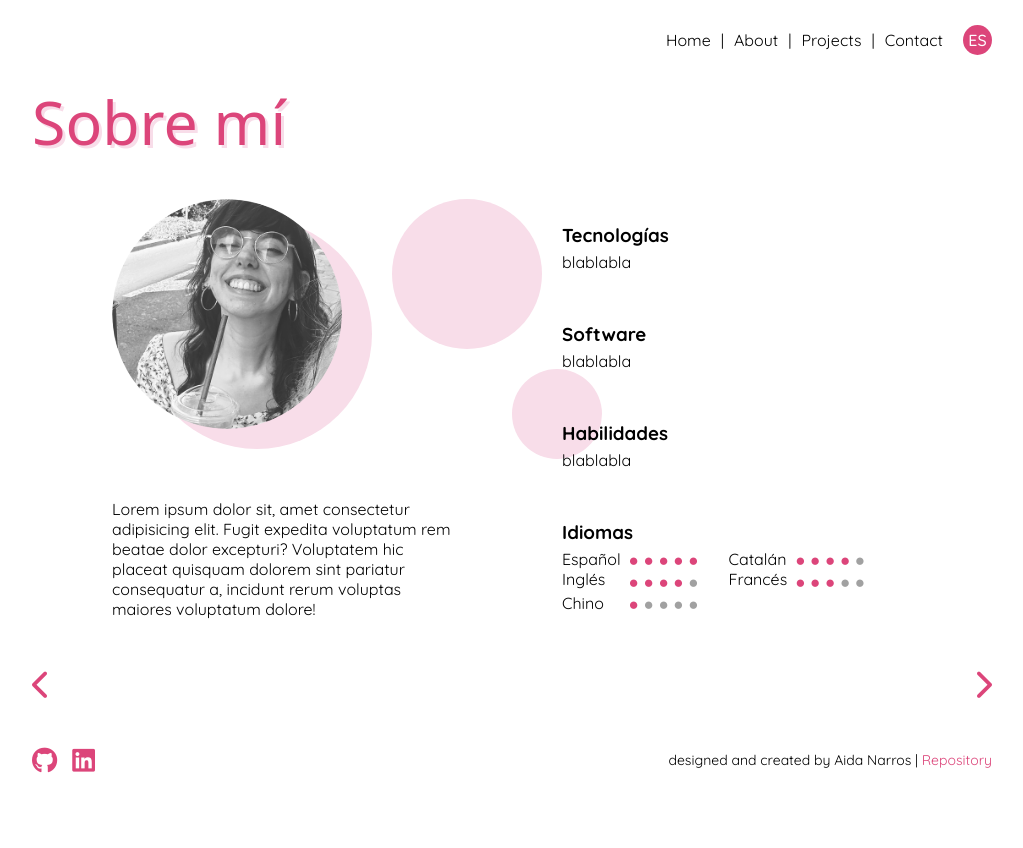
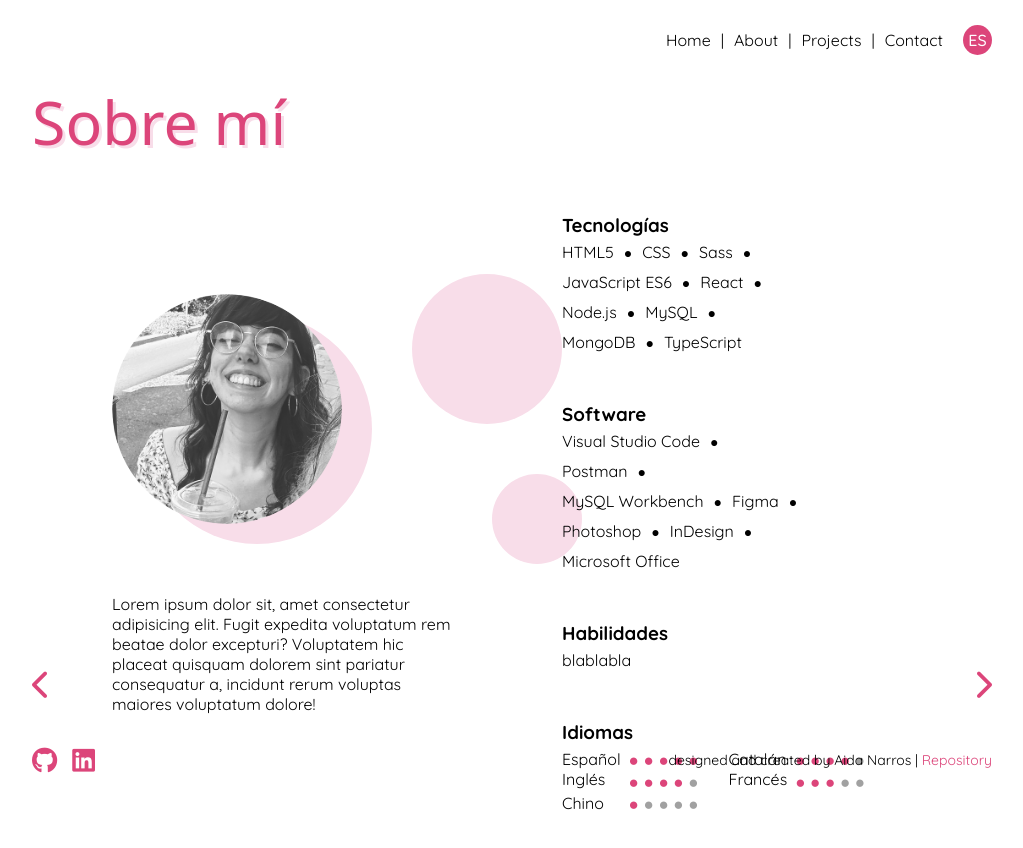
Before and after one commit to aidanarr/portfolio, a React (Vite) app: page /#/about in a window 1280 px wide. Shown: the top 848 px of the page, without its empty margins (128-1151 px from the left). Before the commit the page ends 800 px from the top, so only its background shows below. Built offline with nearby package versions, Linux system fonts and the light colour scheme; a web font is replaced by a local one.

Commit message:
about animations

```diff
--- a/src/components/About.tsx
+++ b/src/components/About.tsx
@@ -32,15 +32,33 @@ const About = () => {
         <div className="about__info--skills">
           <div>
             <h3>Tecnologías</h3>
-            <div>blablabla</div>
+            <div className="skills-items">
+              <p>HTML5</p>
+              <p>CSS</p>
+              <p>Sass</p>
+              <p>JavaScript ES6</p>
+              <p>React</p>
+              <p>Node.js</p>
+              <p>MySQL</p>
+              <p>MongoDB</p>
+              <p>TypeScript</p>
+            </div>
           </div>
           <div>
             <h3>Software</h3>
-            <div>blablabla</div>
+            <div className="skills-items">
+              <p>Visual Studio Code</p>
+              <p>Postman</p>
+              <p>MySQL Workbench</p>
+              <p>Figma</p>
+              <p>Photoshop</p>
+              <p>InDesign</p>
+              <p>Microsoft Office</p>
+            </div>
           </div>
           <div>
             <h3>Habilidades</h3>
-            <div>blablabla</div>
+            <div className="skills-items">blablabla</div>
           </div>
           <div>
             <h3>Idiomas</h3>
--- a/src/styles/About.scss
+++ b/src/styles/About.scss
@@ -89,6 +89,8 @@
         background-size: contain;
         background-position: top center;
         transform: translateY(-20px);
+        opacity: 0;
+        animation: fade-in 0.5s forwards;
     }
 
     &__circles {
@@ -106,6 +108,8 @@
             height: 230px;
             border-radius: 100%;
             background-color: $light-pink;
+            transform: translate(20px, 20px);
+            animation: circle-1 1s forwards;
         }
 
         &--2 {
@@ -113,7 +117,8 @@
             height: 150px;
             border-radius: 100%;
             background-color: $light-pink;
-            transform: translate(250px, -250px);
+            transform: translate(270px, -270px);
+            animation: circle-2 1s forwards;
 
             @media (width < 850px) {
                 display: none;
@@ -125,7 +130,8 @@
             height: 90px;
             border-radius: 100%;
             background-color: $light-pink;
-            transform: translate(370px, -230px);
+            transform: translate(350px, -220px);
+            animation: circle-3 1s forwards;
 
             @media (width < 850px) {
                 display: none;
@@ -134,11 +140,32 @@
     }
 }
 
+@keyframes fade-in {
+    0% {opacity: 0}
+    100% {opacity: 1}
+}
+
+@keyframes circle-1 {
+    0% {transform: translate(20px, 20px)}
+    100% {transform: translate(0px, 0px)}
+}
+
+@keyframes circle-2 {
+    0% {transform: translate(270px, -270px);}
+    100% {transform: translate(250px, -250px);}
+}
+
+@keyframes circle-3 {
+    0% {transform: translate(350px, -220px);}
+    100% {transform: translate(370px, -230px);}
+}
+
 .languages {
     display: flex;
     flex-wrap: wrap;
     gap: 30px;
     row-gap: 0px;
+    overflow: hidden;
 
     @media (width < 850px) {
         flex-direction: column;
@@ -148,6 +175,8 @@
     &__list {
         display: flex;
         gap: 8px;
+        transform: translateY(-250%);
+        animation: 1s skills-animation forwards;
 
         @media (width < 1488px) {
             min-width: 136.5px;
@@ -178,5 +207,35 @@
         }
     }
 
+}
 
+.skills-items {
+    overflow: hidden;
+    display: flex;
+    flex-wrap: wrap;
+    gap: 10px;
+    width: 70%;
+
+    p {
+        transform: translateY(-250%);
+        animation: 1s skills-animation 0.2s forwards;
+
+        &::after {
+            content: "●";
+            margin-left: 10px;
+            font-size: 14px;
+        }
+
+        &:last-child {
+            &::after {
+                content: "";
+                margin-left: 0px;
+            }
+        }
+    }
 }
+
+@keyframes skills-animation {
+    0% {transform: translateY(-250%)}
+    100% {transform: translateY(0%)}
+}
```
